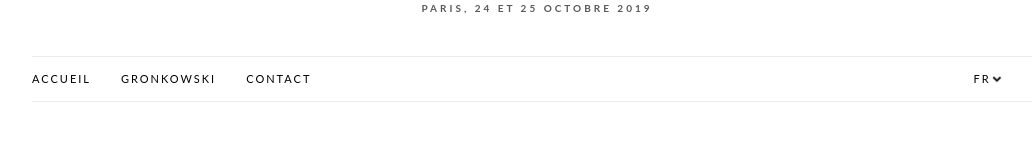
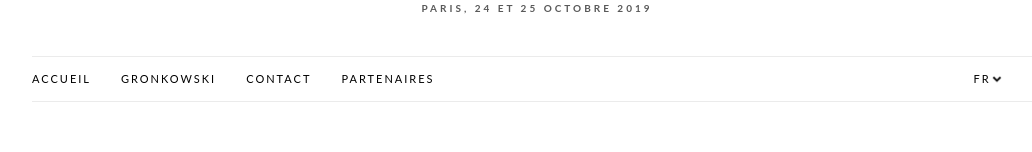
Before and after one commit to mustsee/lespritcurieux, a Nuxt app: page / in a window 1280 px wide. Shown: the part 168-320 px from the top of the page, without its empty margins (103-1135 px from the left). Built offline with nearby package versions, Linux system fonts and the light colour scheme.

Commit message:
add partners in navBar, and text "page under construction"

```diff
--- a/components/Navbar.vue
+++ b/components/Navbar.vue
@@ -10,10 +10,13 @@
       <nuxt-link :to="$i18n.path('contact')">
         <div class="li">{{ $t('navBar.contact') }}</div>
       </nuxt-link>
+      <nuxt-link :to="$i18n.path('partners')">
+        <div class="li partners">{{ $t('navBar.partners') }}</div>
+      </nuxt-link>
       <div class="languages">
         <div v-if="!displayDropdown" class="li" @mouseover="displayDropdown = true">
           {{ $store.state.locale.toUpperCase() }}
-          <img src="/chevron_down.png" alt="Chevron down">
+          <img src="/chevron_down.png" alt="Chevron down" />
         </div>
         <div v-if="displayDropdown" @mouseleave="displayDropdown = false" class="dropdown">
           <div v-for="item in items" :key="item.lang" class="item">
@@ -100,6 +103,11 @@ export default {
         color: #b49543;
       }
     }
+    .partners {
+      @media (max-width: 768px) {
+        display: none;
+      }
+    }
     .languages {
       display: flex;
       flex: 1;
--- a/locales/en.json
+++ b/locales/en.json
@@ -2,7 +2,8 @@
     "navBar": {
         "home": "Home",
         "gronkowski": "Gronkowski",
-        "contact": "Contact"
+        "contact": "Contact",
+        "partners": "Partners"
     },
     "home": {
         "title": "Presentation of the symposium",
--- a/locales/fr.json
+++ b/locales/fr.json
@@ -2,7 +2,8 @@
     "navBar": {
         "home": "Accueil",
         "gronkowski": "Gronkowski",
-        "contact": "Contact"
+        "contact": "Contact",
+        "partners": "Partenaires"
     },
     "home": {
         "title": "Présentation du colloque",
--- a/locales/pl.json
+++ b/locales/pl.json
@@ -2,7 +2,8 @@
     "navBar": {
         "home": "Home",
         "gronkowski": "Gronkowski",
-        "contact": "Kontakt"
+        "contact": "Kontakt",
+        "partners": "Partnerzy"
     },
     "home": {
         "title": "Prezentacja konferencji",
--- /dev/null
+++ b/pages/_lang/partners/index.vue
@@ -0,0 +1,32 @@
+<template>
+  <section>
+    <div>Page under construction</div>
+  </section>
+</template>
+
+<script>
+export default {
+  head() {
+    return {
+      title:
+        "Colloque - L'esprit curieux - Collection Gronkowski - Biographie de Camille Gronkowski"
+    }
+  }
+}
+</script>
+
+<style lang="scss" scoped>
+section {
+  height: 100vh;
+  display: flex;
+  justify-content: center;
+  align-items: center;
+  div {
+    text-transform: uppercase;
+    font-family: 'Lato', sans-serif;
+    font-weight: 300;
+    text-align: center;
+    font-size: 25px;
+  }
+}
+</style>
--- /dev/null
+++ b/pages/partners/index.vue
@@ -0,0 +1,4 @@
+<script>
+import Index from '~/pages/_lang/partners/index'
+export default Index
+</script>
```
